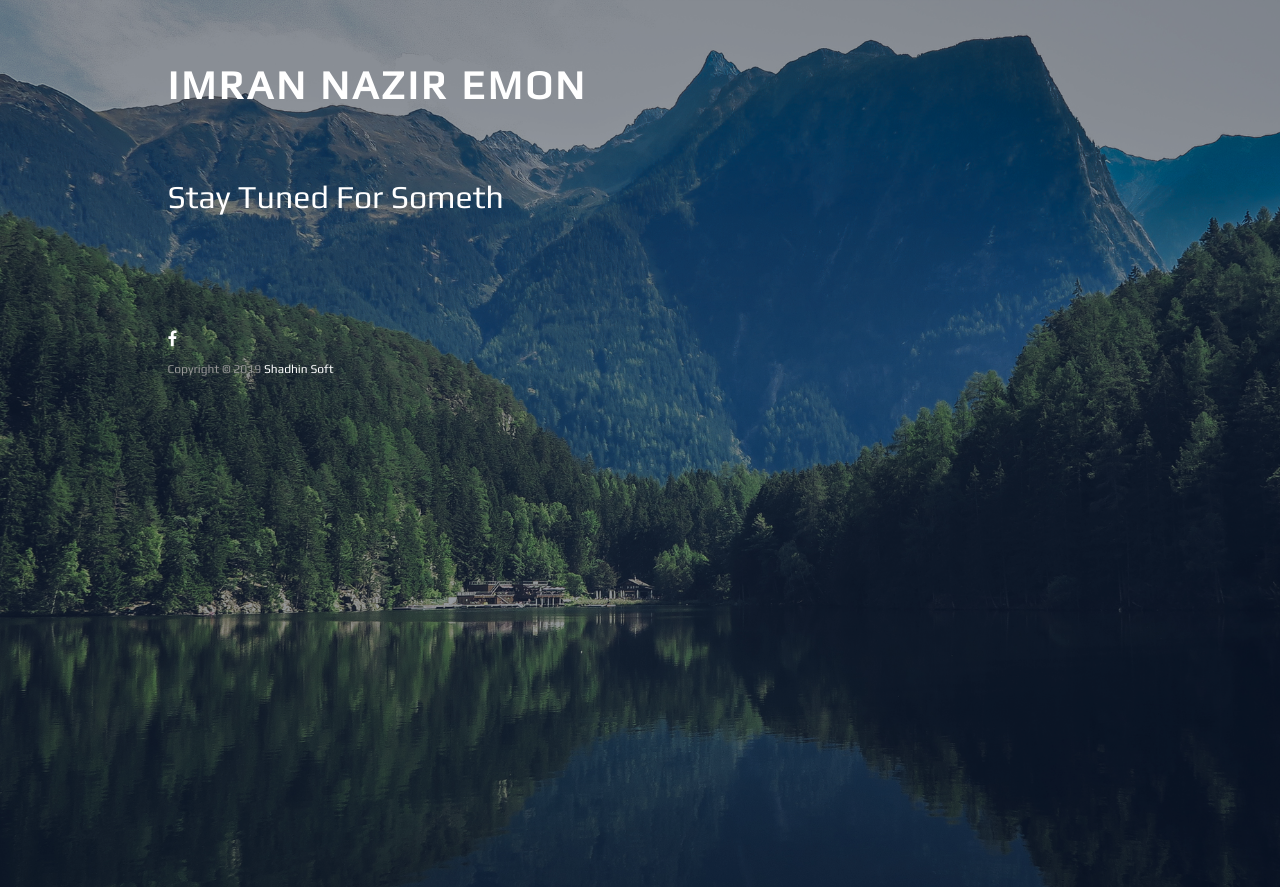
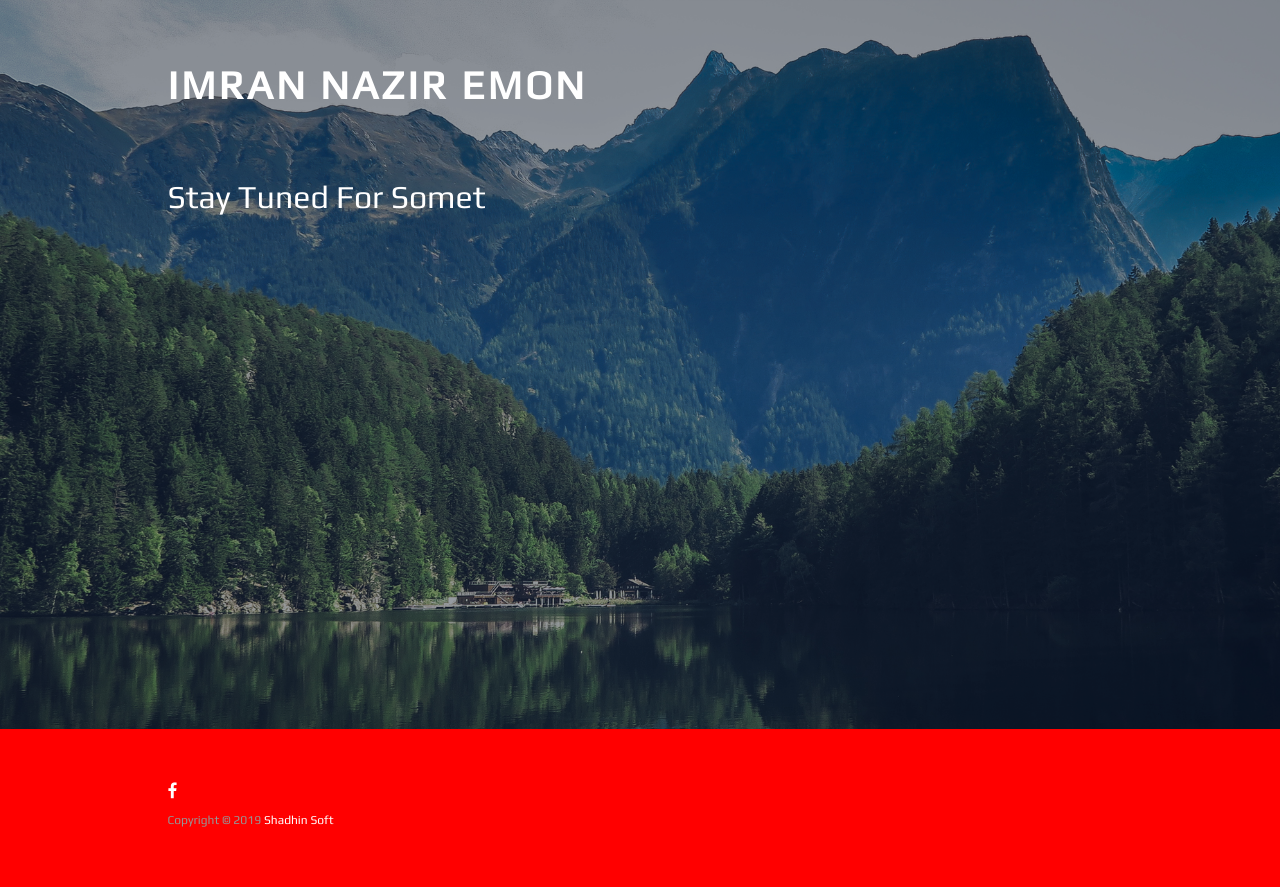
Before and after one commit to emon-root/emon-root.github.io, a PHP site: page / in a window 1280 px wide. Run offline with PHP 8.4, Linux system fonts and the light colour scheme; some libraries are stand-ins or nearby versions.

Commit message:
Change in footer

```diff
--- a/css/main.css
+++ b/css/main.css
@@ -303,7 +303,22 @@
 /* ------------------------------------------------------------------------------
 	 Footer
 -------------------------------------------------------------------------------*/
-.footer {text-align: center;/* background-color: rgba(24, 24, 24, 0.27); */padding: 50px 0 50px 0;/* background: rgba(255, 255, 255, 0.17); */}
+.footer {
+text-align: center;
+/* background-color: rgba(24, 24, 24, 0.27); */
+padding: 50px 0 50px 0;
+
+  position: fixed;
+  left: 0;
+  bottom: 0;
+  width: 100%;
+  background-color: red;
+  color: white;
+  text-align: center;
+/* background: rgba(255, 255, 255, 0.17); */
+}
+
+
 
 
 .footer h5 {
--- a/index.html
+++ b/index.html
@@ -32,7 +32,7 @@
 
 			<div class="type-wrap">
             <div id="typed-strings">
-                <p>Hello there! <em>under</em>  <strong> Welcome</strong></p>
+                <p>Hello there! <em>You're</em>  <strong> Welcome</strong></p>
                 <span>Stay Tuned For Something <strong>Amazing</strong></span>
             </div>
             <span id="typed" style="white-space:pre;"></span>
```
